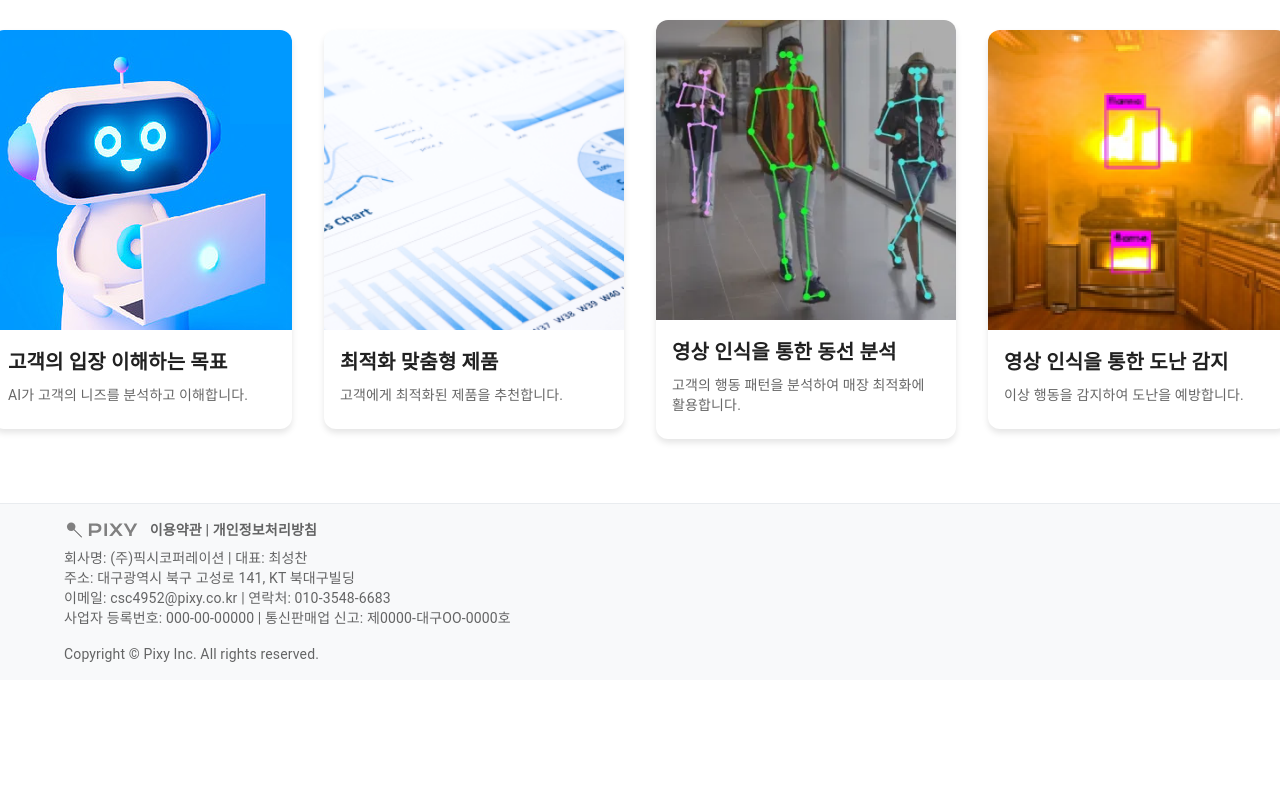
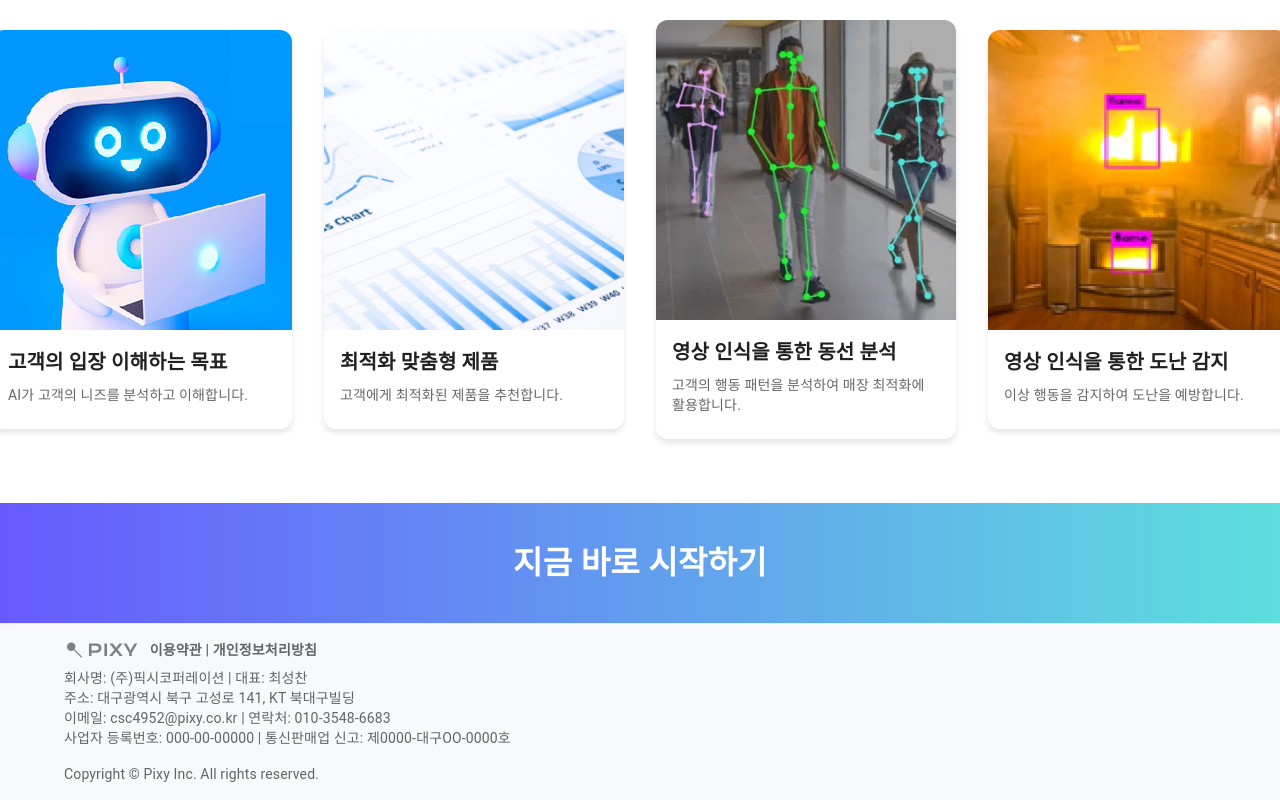
Before and after one commit to AIVLESCHOOLFIFTHBIGPROJECT/AI_24_PIXY_WEB, a React (Create React App) app: page / in a window 1280 px wide. Shown: the part 1794-2594 px from the top of the page. Before the commit the page ends 2474 px from the top, so only its background shows below. Built offline with nearby package versions, Linux system fonts and the light colour scheme; no server answers.

Commit message:
[ADD] 바로시작 버튼 추가

```diff
--- /dev/null
+++ b/src/components/home/SignUpButton.js
@@ -0,0 +1,49 @@
+import React from 'react';
+import { Box, Typography, Button } from '@mui/material';
+import { Link as RouterLink } from 'react-router-dom';
+
+const SignUpButton = () => {
+  return (
+    <Button
+      component={RouterLink}
+      to="/signup"
+      sx={{
+        height: 120,
+        width: '100%',
+        padding: 0,
+        textTransform: 'none',
+        '&:hover': {
+          backgroundColor: 'transparent',
+        },
+      }}
+    >
+      <Box
+        sx={{
+          height: '100%',
+          width: '100%',
+          background: 'linear-gradient(90deg, #675AFF 0%, #5DDFDE 100%)',
+          display: 'flex',
+          justifyContent: 'center',
+          alignItems: 'center',
+          transition: 'opacity 0.3s',
+          '&:hover': {
+            opacity: 0.9,
+          },
+        }}
+      >
+        <Typography
+          variant="h6"
+          sx={{
+            fontSize: '2rem',
+            color: 'white',
+            fontWeight: '700',
+          }}
+        >
+          지금 바로 시작하기
+        </Typography>
+      </Box>
+    </Button>
+  );
+};
+
+export default SignUpButton;
--- a/src/pages/HomePage.js
+++ b/src/pages/HomePage.js
@@ -2,6 +2,7 @@ import React from 'react';
 import HeroSection from '../components/home/HeroSection';
 import ServicesSection from '../components/home/ServicesSection';
 import FeaturesSection from '../components/home/FeaturesSection';
+import SignUpButton from '../components/home/SignUpButton';
 import Footer from '../components/Footer';
 import Header from '../components/Header';
 
@@ -12,6 +13,7 @@ const HomePage = () => {
       <HeroSection />
       <ServicesSection />
       <FeaturesSection />
+      <SignUpButton />
       <Footer />
     </>
   );
```
